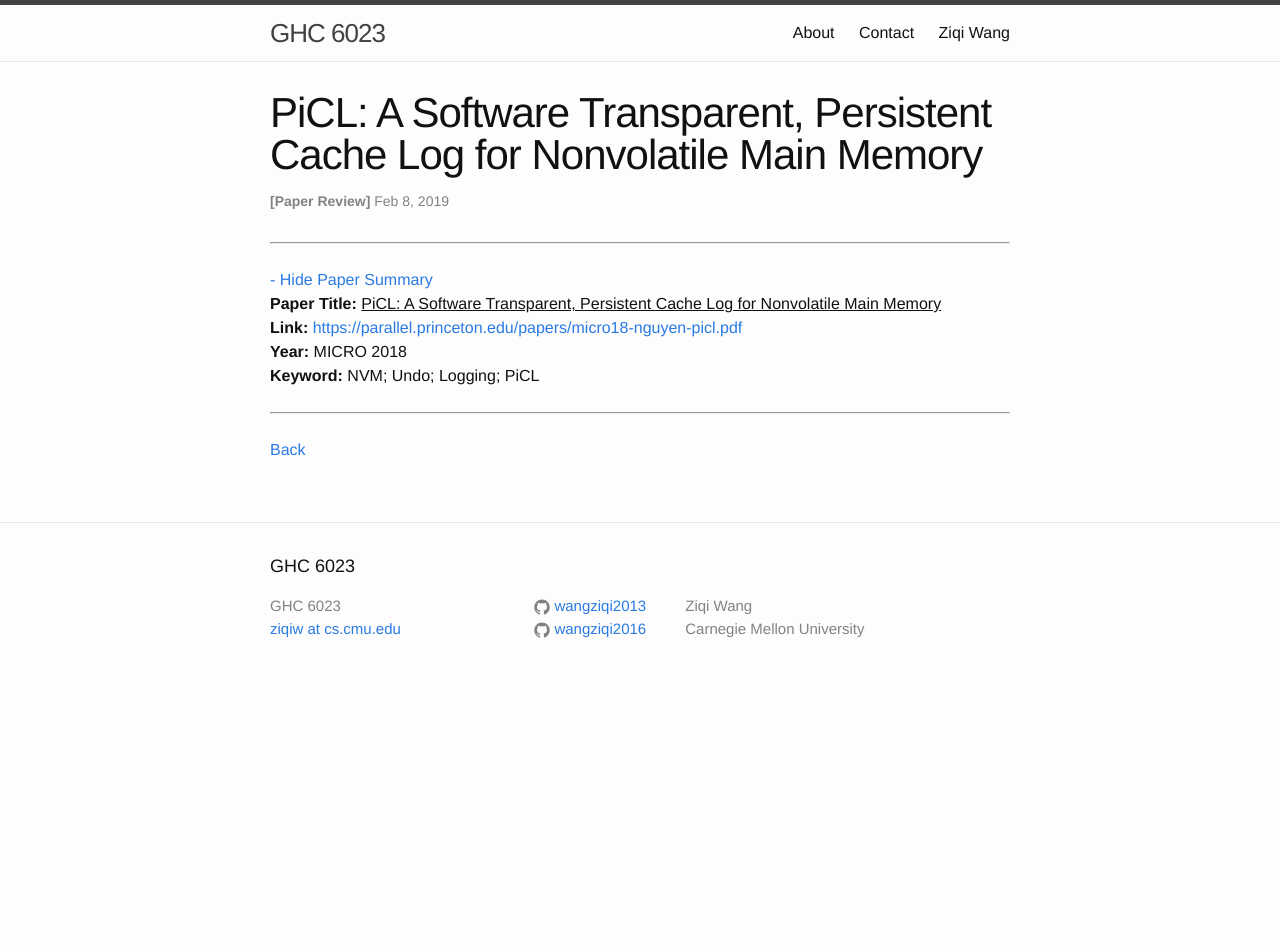
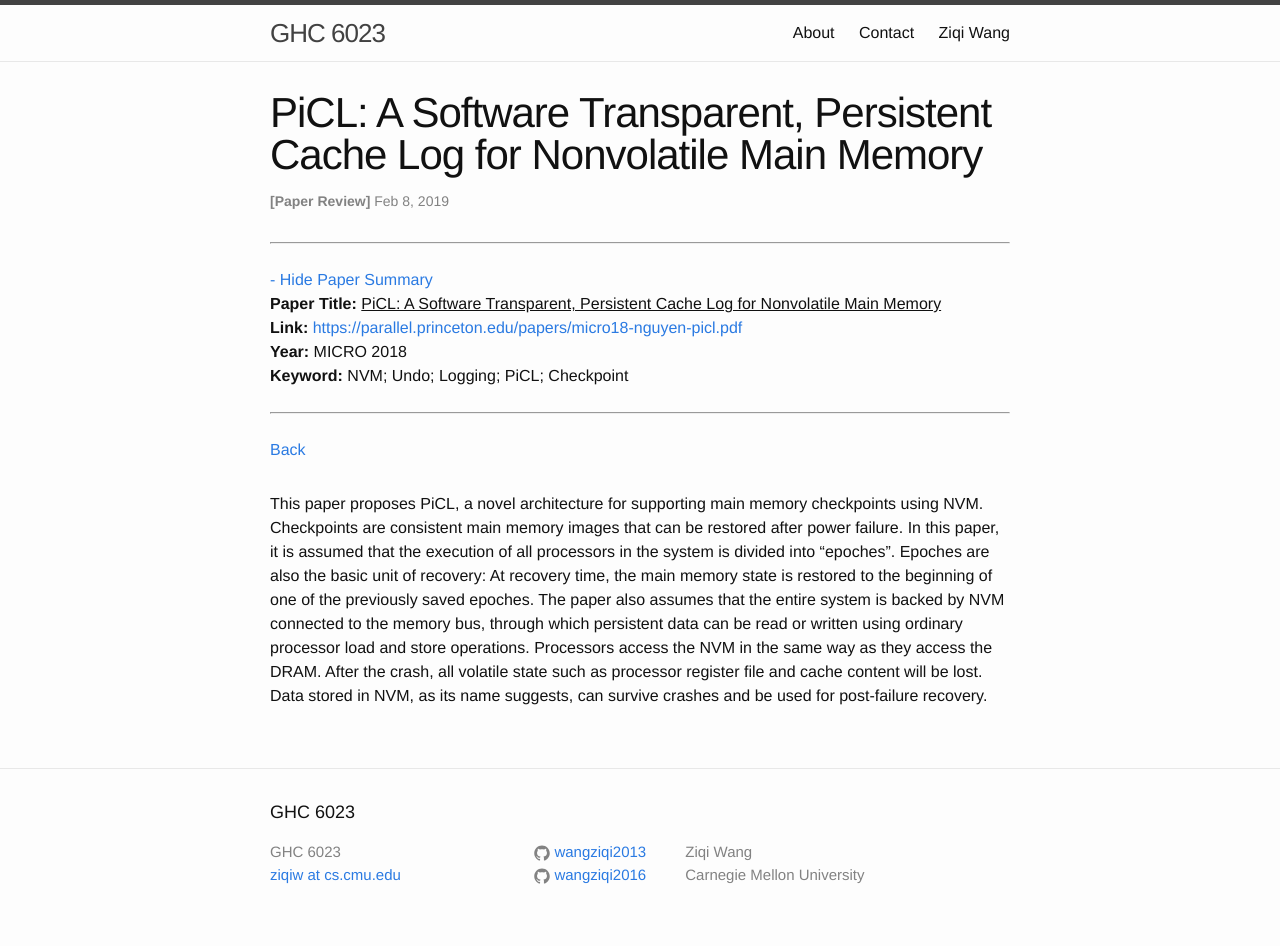
Before and after one commit to wangziqi2013/wangziqi2013.github.io, a Jekyll site: the page built from _posts/2019-02-08-picl.markdown, in a window 1280 px wide. Built offline with Jekyll 4.4.1, drawn with Linux system fonts in a browser that asks for light colours; before the commit the page ends 900 px from its top, so only the background shows below that.

Commit message:
Finish pfirst paragraphs

```diff
--- a/_posts/2019-02-08-picl.markdown
+++ b/_posts/2019-02-08-picl.markdown
@@ -5,10 +5,19 @@ date:   2019-02-08 18:44:00 -0500
 categories: paper
 paper_title: "PiCL: A Software Transparent, Persistent Cache Log for Nonvolatile Main Memory"
 paper_link: https://parallel.princeton.edu/papers/micro18-nguyen-picl.pdf
-paper_keyword: NVM; Undo; Logging; PiCL
+paper_keyword: NVM; Undo; Logging; PiCL; Checkpoint
 paper_year: MICRO 2018
 rw_set:
 htm_cd:
 htm_cr:
 version_mgmt:
 ---
+
+This paper proposes PiCL, a novel architecture for supporting main memory checkpoints using NVM. Checkpoints are consistent
+main memory images that can be restored after power failure. In this paper, it is assumed that the execution of
+all processors in the system is divided into "epoches". Epoches are also the basic unit of recovery: At recovery time,
+the main memory state is restored to the beginning of one of the previously saved epoches. The paper also assumes
+that the entire system is backed by NVM connected to the memory bus, through which persistent data can be read or
+written using ordinary processor load and store operations. Processors access the NVM in the same way as they access
+the DRAM. After the crash, all volatile state such as processor register file and cache content will be lost. Data
+stored in NVM, as its name suggests, can survive crashes and be used for post-failure recovery.
```
